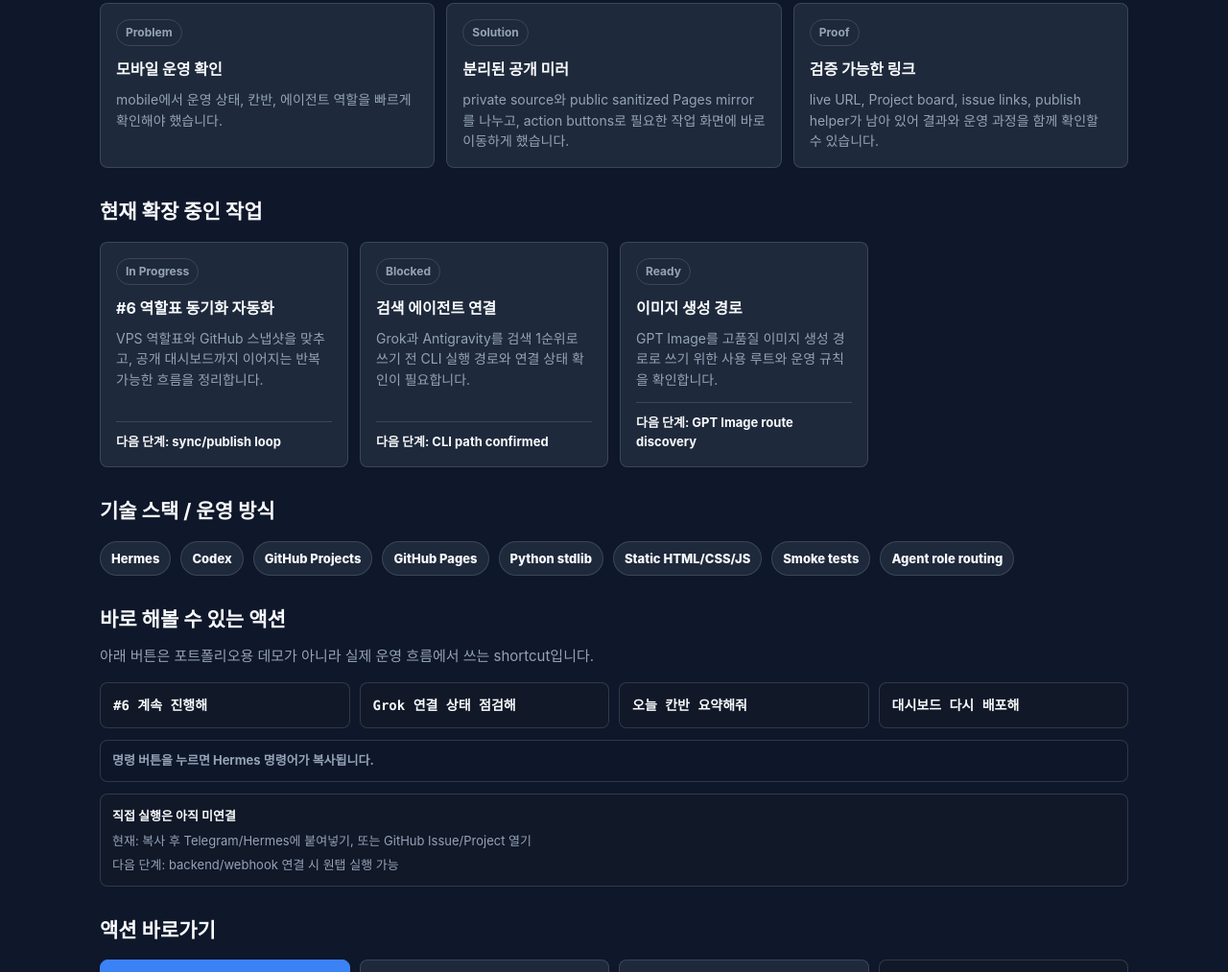
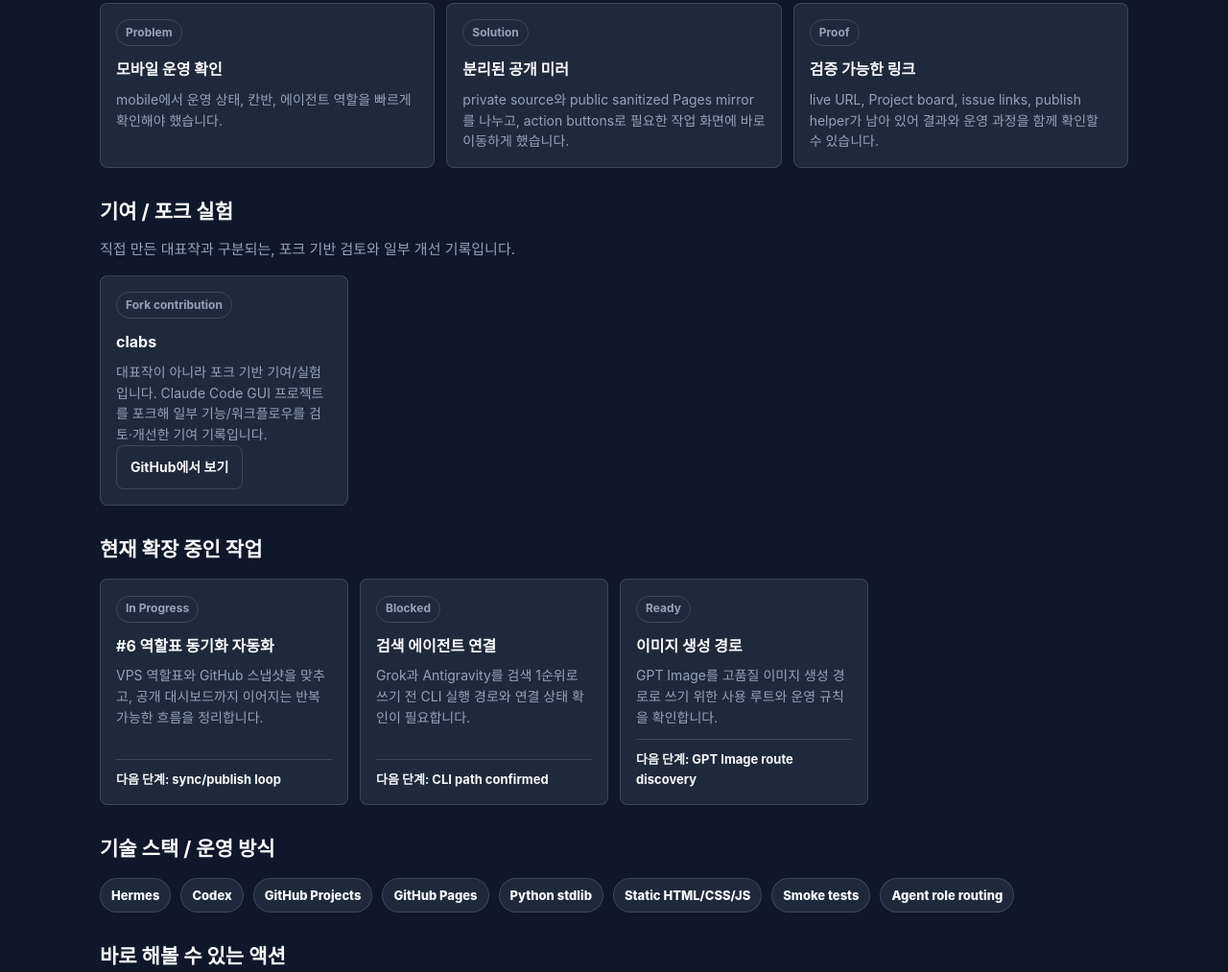
Before and after one commit to lucasung-debug/hermes-ops-dashboard-page, a plain HTML site: page index.html in a window 1280 px wide. Shown: the part 1340-2353 px from the top of the page at 96% size. Drawn offline with Linux system fonts and the light colour scheme.

Commit message:
Publish contribution section

```diff
--- a/index.html
+++ b/index.html
@@ -518,7 +518,7 @@
       left: 0;
       z-index: 11;
       display: grid;
-      grid-template-columns: repeat(3, 1fr);
+      grid-template-columns: repeat(4, 1fr);
       gap: 8px;
       padding: 10px;
       border-top: 1px solid var(--line);
@@ -570,6 +570,7 @@
       <nav class="appbar-actions" aria-label="빠른 이동">
         <a class="button primary" href="#case-dashboard">Demo</a>
         <a class="button" href="#workflow">Workflow</a>
+        <a class="button" href="#contributions">Contributions</a>
         <a class="button" href="https://github.com/users/lucasung-debug/projects/1">Board</a>
       </nav>
     </div>
@@ -624,6 +625,19 @@
         <article class="card"><span class="card-meta">Problem</span><h3>모바일 운영 확인</h3><p>mobile에서 운영 상태, 칸반, 에이전트 역할을 빠르게 확인해야 했습니다.</p></article>
         <article class="card"><span class="card-meta">Solution</span><h3>분리된 공개 미러</h3><p>private source와 public sanitized Pages mirror를 나누고, action buttons로 필요한 작업 화면에 바로 이동하게 했습니다.</p></article>
         <article class="card"><span class="card-meta">Proof</span><h3>검증 가능한 링크</h3><p>live URL, Project board, issue links, publish helper가 남아 있어 결과와 운영 과정을 함께 확인할 수 있습니다.</p></article>
+      </div>
+    </section>
+
+    <section id="contributions" aria-labelledby="contributions-title">
+      <h2 id="contributions-title">기여 / 포크 실험</h2>
+      <p class="section-lead">직접 만든 대표작과 구분되는, 포크 기반 검토와 일부 개선 기록입니다.</p>
+      <div class="grid">
+        <article class="card">
+          <span class="card-meta">Fork contribution</span>
+          <h3>clabs</h3>
+          <p>대표작이 아니라 포크 기반 기여/실험입니다. Claude Code GUI 프로젝트를 포크해 일부 기능/워크플로우를 검토·개선한 기여 기록입니다.</p>
+          <p><a class="button" href="https://github.com/lucasung-debug/clabs">GitHub에서 보기</a></p>
+        </article>
       </div>
     </section>
 
@@ -774,6 +788,7 @@
   <nav class="bottom-bar" aria-label="모바일 빠른 작업">
     <a href="#case-dashboard">Demo</a>
     <a href="#workflow">Workflow</a>
+    <a href="#contributions">Contrib</a>
     <a href="https://github.com/users/lucasung-debug/projects/1">Board</a>
   </nav>
   <script>
```
